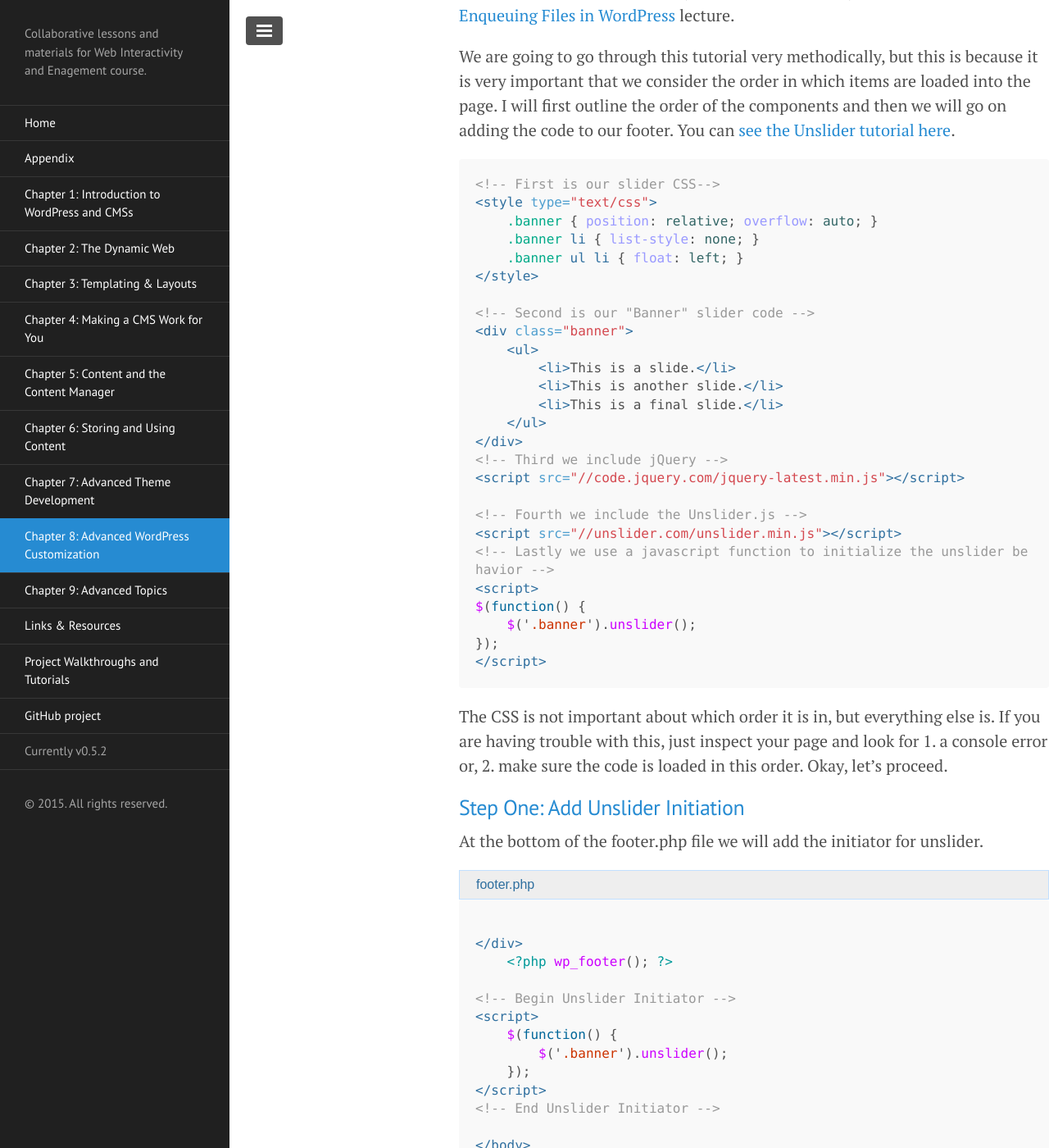
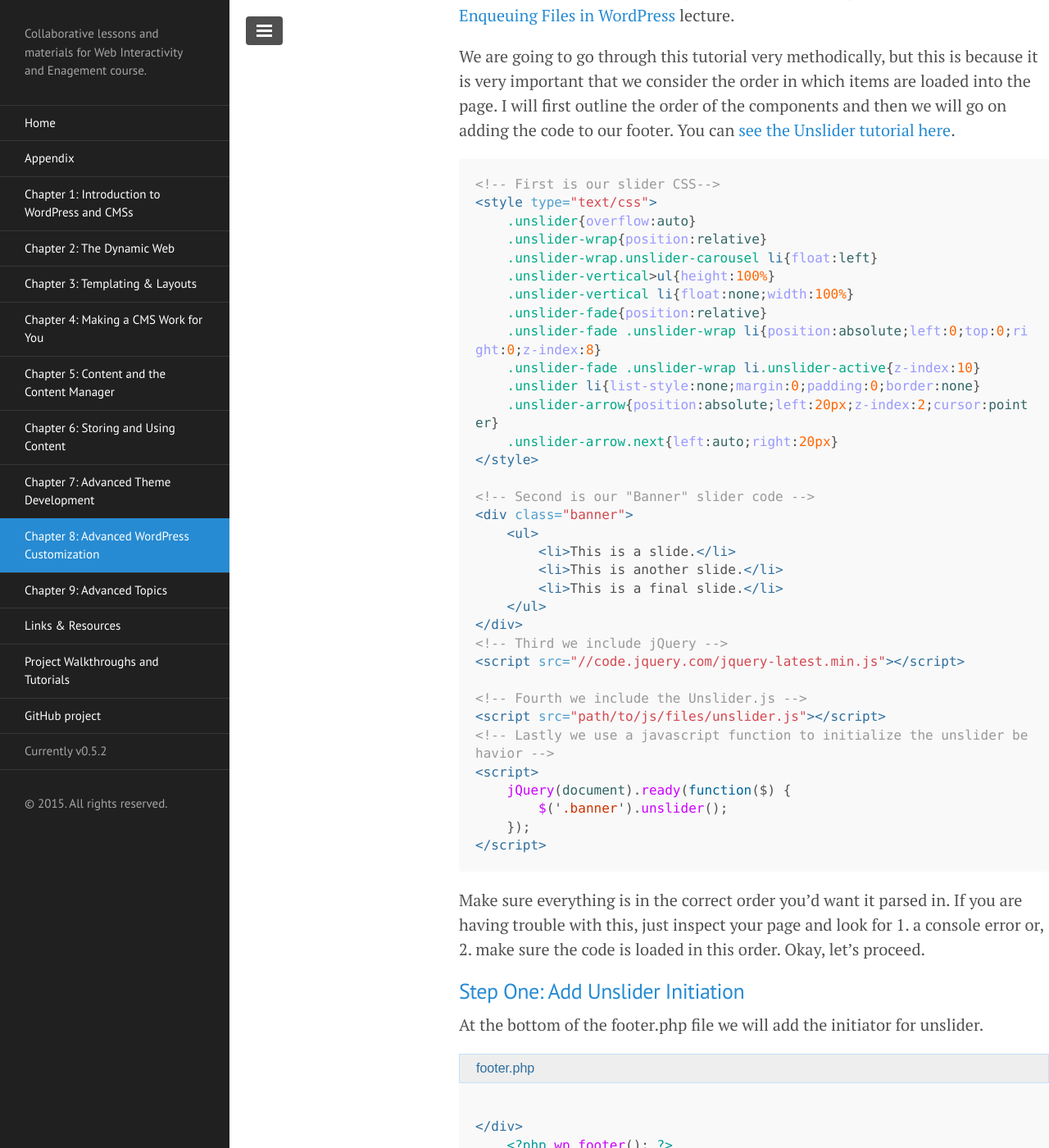
Before and after one commit to ahaywood/Web-Interactivity-and-Engagement, a Jekyll site: the page built from chapter-8/index.md, in a window 1280 px wide and 1400 px high, scrolled down 27042 px. Shown: the whole window at 82% size. Built offline with Jekyll 4.4.1, drawn with Linux system fonts in a browser that asks for light colours; Markdown is read by kramdown in place of the engine named in the settings; some of the changed text lies outside the part shown.

Commit message:
Fix Slider Tutorial

````diff
--- a/chapter-8/index.md
+++ b/chapter-8/index.md
@@ -813,9 +813,17 @@ We are going to go through this tutorial very methodically, but this is because
 ```html
 <!-- First is our slider CSS-->
 <style type="text/css">
-    .banner { position: relative; overflow: auto; }
-    .banner li { list-style: none; }
-    .banner ul li { float: left; }
+    .unslider{overflow:auto}
+    .unslider-wrap{position:relative}
+    .unslider-wrap.unslider-carousel li{float:left}
+    .unslider-vertical>ul{height:100%}
+    .unslider-vertical li{float:none;width:100%}
+    .unslider-fade{position:relative}
+    .unslider-fade .unslider-wrap li{position:absolute;left:0;top:0;right:0;z-index:8}
+    .unslider-fade .unslider-wrap li.unslider-active{z-index:10}
+    .unslider li{list-style:none;margin:0;padding:0;border:none}
+    .unslider-arrow{position:absolute;left:20px;z-index:2;cursor:pointer}
+    .unslider-arrow.next{left:auto;right:20px}
 </style>
 
 <!-- Second is our "Banner" slider code -->
@@ -830,16 +838,16 @@ We are going to go through this tutorial very methodically, but this is because
 <script src="//code.jquery.com/jquery-latest.min.js"></script>
 
 <!-- Fourth we include the Unslider.js -->
-<script src="//unslider.com/unslider.min.js"></script>
+<script src="path/to/js/files/unslider.js"></script>
 <!-- Lastly we use a javascript function to initialize the unslider behavior -->
 <script>
-$(function() {
-    $('.banner').unslider();
-});
+    jQuery(document).ready(function($) {
+        $('.banner').unslider();
+    });
 </script>
 ```
 
-The CSS is not important about which order it is in, but everything else is. If you are having trouble with this, just inspect your page and look for 1. a console error or, 2. make sure the code is loaded in this order. Okay, let's proceed.
+Make sure everything is in the correct order you'd want it parsed in. If you are having trouble with this, just inspect your page and look for 1. a console error or, 2. make sure the code is loaded in this order. Okay, let's proceed.
 
 #### Step One: Add Unslider Initiation
 
@@ -853,7 +861,7 @@ At the bottom of the footer.php file we will add the initiator for unslider.
 
 <!-- Begin Unslider Initiator -->
 <script>
-    $(function() {
+    jQuery(document).ready(function($) {
         $('.banner').unslider();
     });
 </script>
@@ -887,9 +895,17 @@ and our CSS...
 
 <p class="file-name">style.css</p>
 ```css
-    .banner { position: relative; overflow: auto; }
-    .banner li { list-style: none; }
-    .banner ul li { float: left; }
+    .unslider{overflow:auto}
+    .unslider-wrap{position:relative}
+    .unslider-wrap.unslider-carousel li{float:left}
+    .unslider-vertical>ul{height:100%}
+    .unslider-vertical li{float:none;width:100%}
+    .unslider-fade{position:relative}
+    .unslider-fade .unslider-wrap li{position:absolute;left:0;top:0;right:0;z-index:8}
+    .unslider-fade .unslider-wrap li.unslider-active{z-index:10}
+    .unslider li{list-style:none;margin:0;padding:0;border:none}
+    .unslider-arrow{position:absolute;left:20px;z-index:2;cursor:pointer}
+    .unslider-arrow.next{left:auto;right:20px}
 ```
 
 Now let's load all of our files up and if the text in the index doesn't slide by, then there is something wrong.
````
Also changed, not shown: 3 other files.
